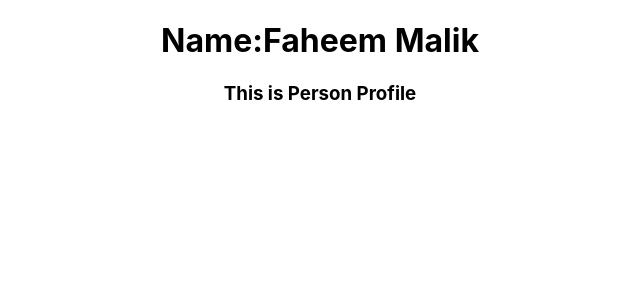
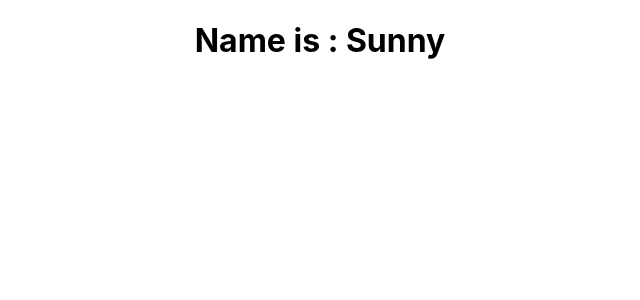
Before and after one commit to Noman-Memon/myproject, a React (Create React App) app: page / in a window 1280 px wide. Shown: the top 300 px of the page, without its empty margins (320-960 px from the left). Built offline with nearby package versions, Linux system fonts and the light colour scheme.

Commit message:
distructuring in class base component

```diff
--- a/src/App.js
+++ b/src/App.js
@@ -3,6 +3,7 @@ import './App.css'
 import Profile from './components/Profile'
 // import Hello from './components/Hello'
 // import Message from './components/Message'
+import Resume from './components/Resume'
 
 function App() {
   return (
@@ -11,12 +12,13 @@ function App() {
       {/* <Message messageContent="This is ClassBase Component" /> */}
       {/* <Profile name="Danish" lastName="Malik" /> */}
       {/* saame components with different attributes */}
-      <Profile name="Faheem" lastName="Malik">
+      {/* <Profile name="Faheem" lastName="Malik">
         {/* we can pass an attributes as well as children  */}
-        <h3>This is Person Profile</h3>
-      </Profile>
+      {/* <h3>This is Person Profile</h3> */}
+      {/* </Profile> */}
       {/* <Profile name="Naseem" lastName="Malik" /> */}
       {/* <Counter></Counter> */}
+      <Resume name="Sunny" />
     </div>
   )
 }
--- /dev/null
+++ b/src/components/Resume.js
@@ -0,0 +1,12 @@
+import React, { Component } from 'react'
+
+export default class Resume extends Component {
+  render() {
+    const { name } = this.props
+    return (
+      <div>
+        <h1>Name is : {name}</h1>
+      </div>
+    )
+  }
+}
```
